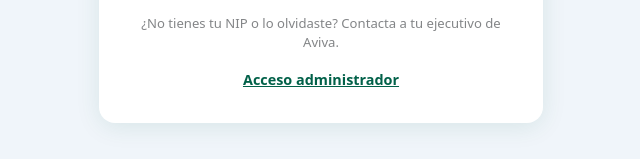
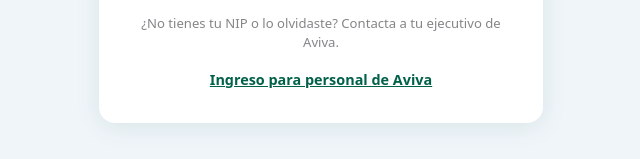
Before and after one commit to RolandoRobles12/aviva-pay, a React (Vite) app in the folder web/: page / in a window 1280 px wide. Shown: the part 557-716 px from the top of the page, without its empty margins (319-959 px from the left). Built offline with nearby package versions, Linux system fonts and the light colour scheme; no server answers; a web font is replaced by a local one.

Commit message:
Reword store-login link to admin as "personal de Aviva"
"Acceso administrador" read like an admin-privileges prompt rather
than a way for staff to find their own login.

```diff
--- a/web/src/pages/LoginPage.tsx
+++ b/web/src/pages/LoginPage.tsx
@@ -82,7 +82,7 @@ export function LoginPage() {
         </p>
 
         <Link to="/admin" className="link-button link-button--centered">
-          Acceso administrador
+          Ingreso para personal de Aviva
         </Link>
       </form>
     </main>
```
